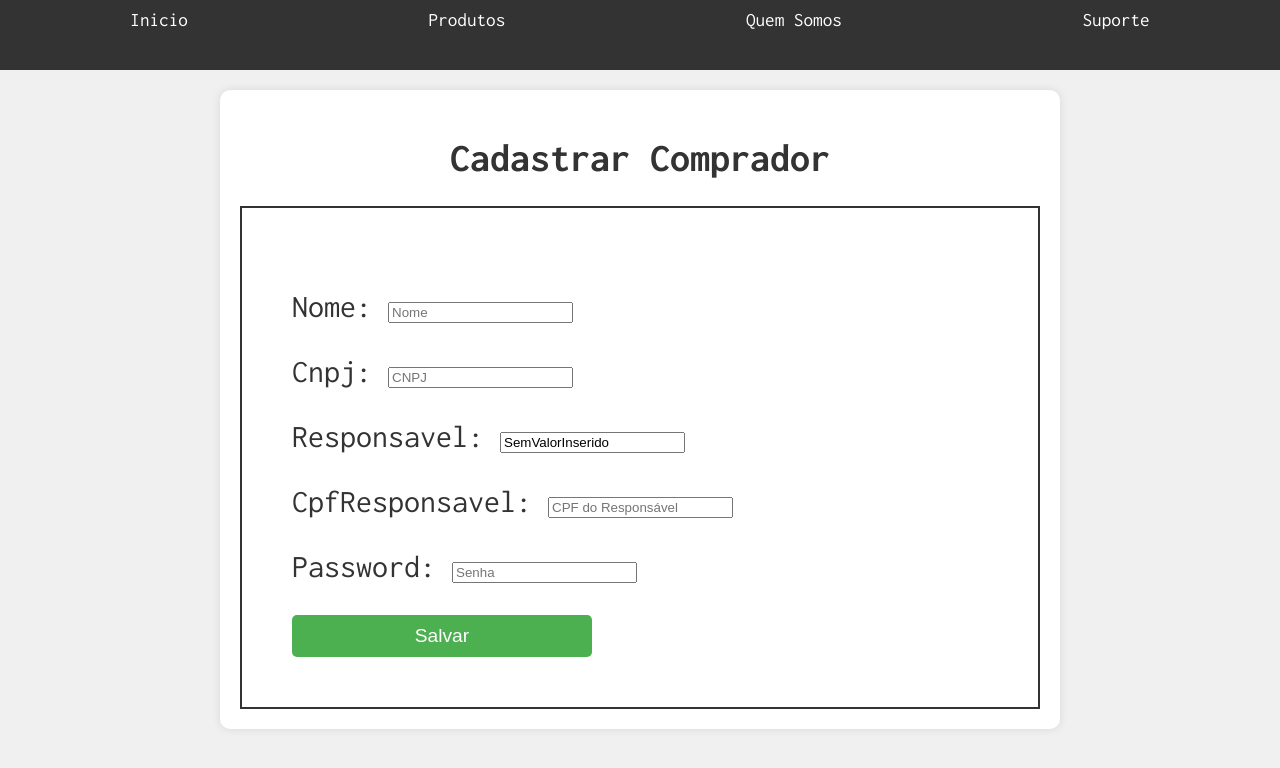
After one commit to ThalesHenri/EcoSertaoComprador, a Django app: page /cadastrarComprador/ in a window 1280 px wide. The commit adds this page. Shown: the top 768 px of the page. Run offline with Django 5.2, Linux system fonts and the light colour scheme.

Commit message:
new pages created such as the registration of the FORNECEDOR and COMPRADOR

```diff
--- a/ecoComprador/main/forms.py
+++ b/ecoComprador/main/forms.py
@@ -1,5 +1,5 @@
 from django import forms
-from .models import Produto
+from .models import Produto,Fornecedor,Comprador
 
 class ProdutoForm(forms.ModelForm):
     class Meta:
@@ -19,3 +19,29 @@ class ProdutoForm(forms.ModelForm):
 class LoginForm(forms.Form):
     username = forms.CharField(label='Username',max_length=100)
     password = forms.CharField(label='PassWord',widget=forms.PasswordInput)
+
+
+class FornecedorForm(forms.ModelForm):
+    class Meta:
+        model = Fornecedor
+        fields = ['nome','cnpj','responsavel','cpfResponsavel','password']
+        widgets = {
+            'nome': forms.TextInput(attrs={'class': 'form-control', 'placeholder': 'Nome'}),
+            'cnpj': forms.TextInput(attrs={'class': 'form-control', 'placeholder': 'CNPJ'}),
+            'responsavel': forms.TextInput(attrs={'class': 'form-control', 'placeholder': 'Responsável'}),
+            'cpfResponsavel': forms.TextInput(attrs={'class': 'form-control', 'placeholder': 'CPF do Responsável'}),
+            'password': forms.PasswordInput(attrs={'class': 'form-control', 'placeholder': 'Senha'}),
+        }
+
+
+class CompradorForm(forms.ModelForm):
+    class Meta:
+        model = Comprador
+        fields = ['nome','cnpj','responsavel','cpfResponsavel','password']
+        widgets = {
+            'nome': forms.TextInput(attrs={'class': 'form-control', 'placeholder': 'Nome'}),
+            'cnpj': forms.TextInput(attrs={'class': 'form-control', 'placeholder': 'CNPJ'}),
+            'responsavel': forms.TextInput(attrs={'class': 'form-control', 'placeholder': 'Responsável'}),
+            'cpfResponsavel': forms.TextInput(attrs={'class': 'form-control', 'placeholder': 'CPF do Responsável'}),
+            'password': forms.PasswordInput(attrs={'class': 'form-control', 'placeholder': 'Senha'}),
+        }
--- a/ecoComprador/main/models.py
+++ b/ecoComprador/main/models.py
@@ -1,5 +1,5 @@
 from django.db import models
-
+from django.contrib.auth.hashers import make_password, check_password
 # Create your models here.
 
 
@@ -8,6 +8,15 @@ class Fornecedor(models.Model):
     cnpj = models.CharField(max_length=20, unique=True)
     responsavel = models.CharField(max_length=100, unique=True,default="SemValorInserido")
     cpfResponsavel = models.CharField(max_length=30, unique=True)
+    password = models.CharField(max_length=128,default=make_password('senha123'))
+
+    def set_password(self, raw_password):
+        self.password = make_password(raw_password)
+        self.save()
+
+    def check_password(self, raw_password):
+        return check_password(raw_password, self.password)
+
 
     def __str__(self):
         return 'Fornecedor: ' + self.nome
@@ -17,6 +26,15 @@ class Comprador(models.Model):
     cnpj = models.CharField(max_length=20, unique=True)
     responsavel = models.CharField(max_length=100, unique=True,default="SemValorInserido")
     cpfResponsavel = models.CharField(max_length=30, unique=True)
+    password = models.CharField(max_length=128,default=make_password('senha123'))
+
+    def set_password(self, raw_password):
+        self.password = make_password(raw_password)
+        self.save()
+
+    def check_password(self, raw_password):
+        return check_password(raw_password, self.password)
+
 
     def __str__(self):
         return 'Comprador: ' + self.nome
@@ -25,7 +43,7 @@ class Produto(models.Model):
     nome = models.CharField(max_length=100)
     dataValid = models.DateField()
     marca = models.CharField(max_length=100)
-    peso = models.DecimalField(max_digits=5, decimal_places=2, unique=True)
+    peso = models.DecimalField(max_digits=5, decimal_places=2)
     quantidade = models.IntegerField()
     opcao1 = 'CIF'
     opcao2 = 'FOB'
--- /dev/null
+++ b/ecoComprador/main/templates/cadastrarComprador.html
@@ -0,0 +1,11 @@
+{% extends "index.html" %}
+
+ {% block pageTitle %}EcoComprador{% endblock  %}
+ {% block contentTitle%}Cadastrar Comprador{% endblock %}
+ {% block content %}
+    <form action="/cadastrarComprador/sendForm/" method="post" class="produtoForm">
+        {% csrf_token %}
+        {{ form.as_p }}
+        <button type="submit" class="buyButton" style="width: 300px;">Salvar</button>
+    </form>
+ {% endblock %}
--- a/ecoComprador/main/templates/index.html
+++ b/ecoComprador/main/templates/index.html
@@ -13,8 +13,8 @@
 <body>
     <nav>
         <ul>
-            <li><a href="/login/">Inicio</a></li>
-            <li><a href="/">Produtos</a></li>
+            <li><a href="/">Inicio</a></li>
+            <li><a href="/mostrarProdutos/">Produtos</a></li>
             <li><a href="/quemSomos/">Quem Somos</a></li>
             <li><a href="">Suporte</a></li>
         </ul>
--- a/ecoComprador/main/templates/sucesso.html
+++ b/ecoComprador/main/templates/sucesso.html
@@ -3,4 +3,5 @@
 {% block contentTitle%}Sucesso{% endblock %}
 {% block content %}
 <h1>Formulário enviado com sucesso!</h1>
+<a href="{% url 'login' %}">Retorne ao Login</a>
 {% endblock %}
--- a/ecoComprador/main/urls.py
+++ b/ecoComprador/main/urls.py
@@ -5,8 +5,13 @@ from . import views
 
 urlpatterns = [
     path('',views.homepage,name='homepage'),
+    path('mostrarProdutos/',views.mostrarProdutos,name='mostrarProdutos'),
     path('cadastrarProduto/',views.cadastrarProduto,name='cadastrarProduto'),
     path('cadastrarProduto/sendForm/',views.cadastrarProdutoForm, name='cadastrarProdutoForm'),
+    path('cadastrarFornecedor/',views.cadastrarFornecedor,name='cadastrarFornecedor'),
+    path('cadastrarFornecedor/sendForm/',views.cadastrarFornecedorForm,name='cadastrarFornecedorForm'),
+    path('cadastrarComprador/',views.cadastrarComprador,name='cadastrarComprador'),
+    path('cadastrarComprador/sendForm/',views.cadastrarCompradorForm,name='cadastrarCompradorForm'),
     path('quemSomos/',views.quemSomos,name='quemSomos'),
     path('login/',views.login,name='login'),
     path('login/event/',views.loginEvent,name='loginEvent'),
--- a/ecoComprador/main/views.py
+++ b/ecoComprador/main/views.py
@@ -1,6 +1,6 @@
 from django.shortcuts import render,redirect
 import requests, json
-from .forms import ProdutoForm,LoginForm
+from .forms import ProdutoForm,LoginForm,FornecedorForm,CompradorForm
 #from django.core.files.storage import FileSystemStorage
 from django.http import HttpResponse,JsonResponse
 
@@ -8,6 +8,10 @@ from django.http import HttpResponse,JsonResponse
 
 
 def homepage(response):
+    return render(response,'homepage.html')
+
+
+def mostrarProdutos(response):
     resposta = requests.get('http://127.0.0.1:8081/api/produto/')
     if resposta.status_code == 200:
         produtos = resposta.json()
@@ -130,3 +134,91 @@ def userInfo(response):
                 return userInfo(response)
         return JsonResponse({'error': 'Token expired and refresh failed'}, status=401)
     return JsonResponse({'error': 'Failed to retrieve user info'}, status=400)
+
+
+def cadastrarFornecedor(response):
+    form = FornecedorForm()
+    context ={
+        'form':form
+    }
+    return render(response,'cadastrarFornecedor.html',context)
+
+
+def cadastrarFornecedorForm(response):
+    if response.method == 'POST':
+        form = FornecedorForm(response.POST)
+        if form.is_valid():
+
+            nome = form.cleaned_data['nome']
+            cnpj = form.cleaned_data['cnpj']
+            responsavel = form.cleaned_data['responsavel']
+            cpfResponsavel = form.cleaned_data['cpfResponsavel']
+            password = form.cleaned_data['password']
+
+
+            data = {
+                'nome':nome,
+                'cnpj':cnpj,
+                'responsavel':responsavel,
+                'cpfResponsavel':cpfResponsavel,
+                'password':password
+            }
+
+            headers={}
+            url = 'http://127.0.0.1:8081/api/fornecedores/'
+            request = requests.post(data=data,headers=headers,url=url)
+            print("Response status code:", request.status_code)
+            if request.status_code == 201:
+                return render(response,'sucesso.html')
+            else:
+                print(request.text, request.status_code)
+                return HttpResponse('<h1>erro no envio para a API</h1>')
+        else:
+            # Handle invalid form case
+            return render(response, 'cadastrarFornecedor.html', {'form': form, 'error': 'Form data is invalid'})
+    else:
+        return HttpResponse("invalid request Method",status=405)
+
+
+def cadastrarComprador(response):
+    form = CompradorForm()
+    context ={
+        'form':form
+    }
+    return render(response,'cadastrarComprador.html',context)
+
+
+def cadastrarCompradorForm(response):
+    if response.method == 'POST':
+        form = CompradorForm(response.POST)
+        if form.is_valid():
+
+            nome = form.cleaned_data['nome']
+            cnpj = form.cleaned_data['cnpj']
+            responsavel = form.cleaned_data['responsavel']
+            cpfResponsavel = form.cleaned_data['cpfResponsavel']
+            password = form.cleaned_data['password']
+
+
+            data = {
+                'nome':nome,
+                'cnpj':cnpj,
+                'responsavel':responsavel,
+                'cpfResponsavel':cpfResponsavel,
+                'password':password
+            }
+
+            headers={}
+            url = 'http://127.0.0.1:8081/api/compradores/'
+            request = requests.post(data=data,headers=headers,url=url)
+            print("Response status code:", request.status_code)
+            if request.status_code == 201:
+                return render(response,'sucesso.html')
+            else:
+                print(request.text, request.status_code)
+                return HttpResponse('<h1>erro no envio para a API</h1>')
+        else:
+            # Handle invalid form case
+            return render(response, 'cadastrarFornecedor.html', {'form': form, 'error': 'Form data is invalid'})
+    else:
+        return HttpResponse("invalid request Method",status=405)
```
Also changed, not shown: ecoComprador/main/templates/cadastrarFornecedor.html (added, +11 -0 lines), ecoComprador/main/templates/homepage.html (added, +12 -0 lines), ecoComprador/db.sqlite3, ecoComprador/main/static/css/style.css (line endings or trailing spaces).
